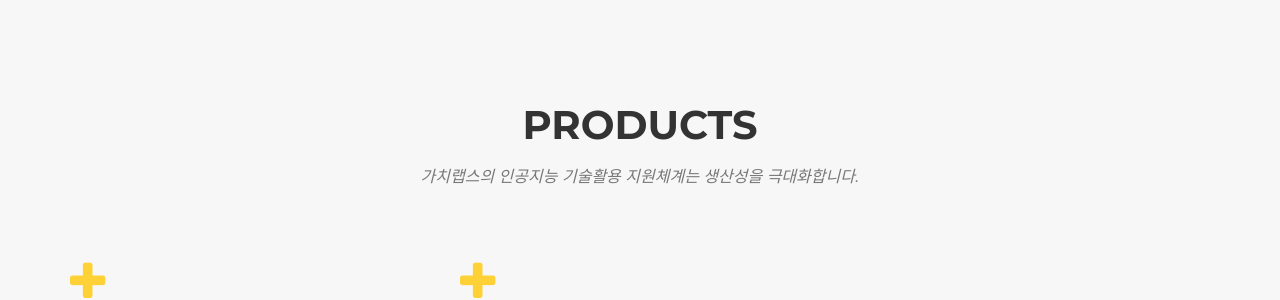
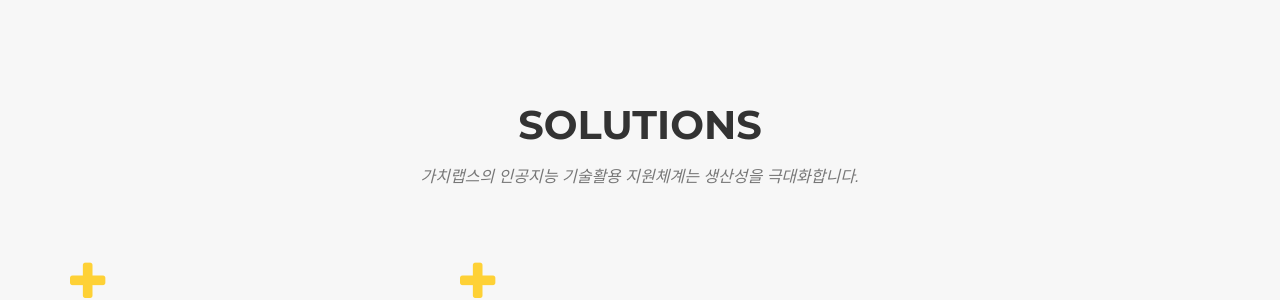
Before and after one commit to gazzilabs/gazzilabs.github.io, a Jekyll site: the page built from index.html, in a window 1280 px wide and 900 px high, scrolled down 3257 px. Shown: the part 160-460 px from the top of the window. Built offline with Jekyll 4.4.1, drawn with Linux system fonts in a browser that asks for light colours; some web fonts are replaced.

Commit message:
section subtitle errata (Products > Solutions)

```diff
--- a/_includes/products_grid.html
+++ b/_includes/products_grid.html
@@ -3,7 +3,7 @@
         <div class="container">
             <div class="row">
                 <div class="col-lg-12 text-center">
-                    <h2 class="section-heading">Products</h2>
+                    <h2 class="section-heading">Solutions</h2>
                     <h3 class="section-subheading text-muted">가치랩스의 인공지능 기술활용 지원체계는 생산성을 극대화합니다.</h3>
                 </div>
             </div>
```
